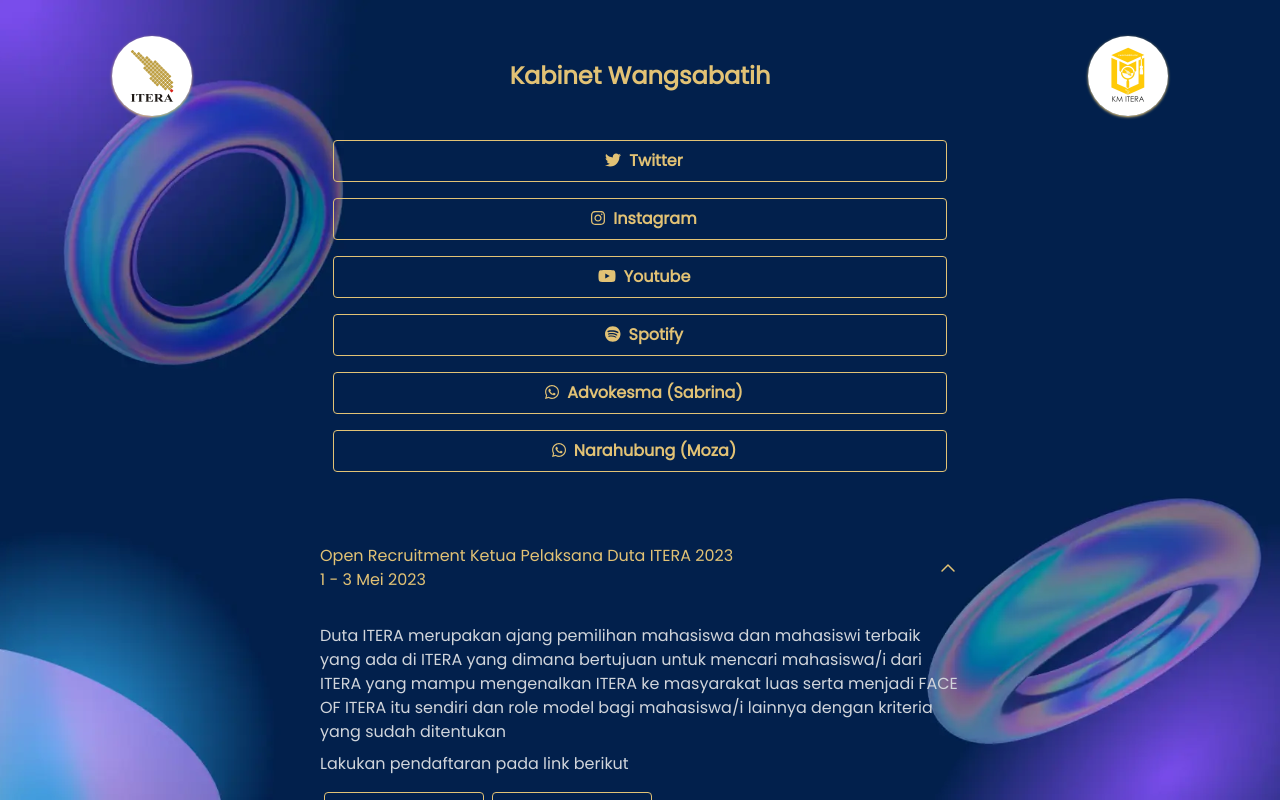
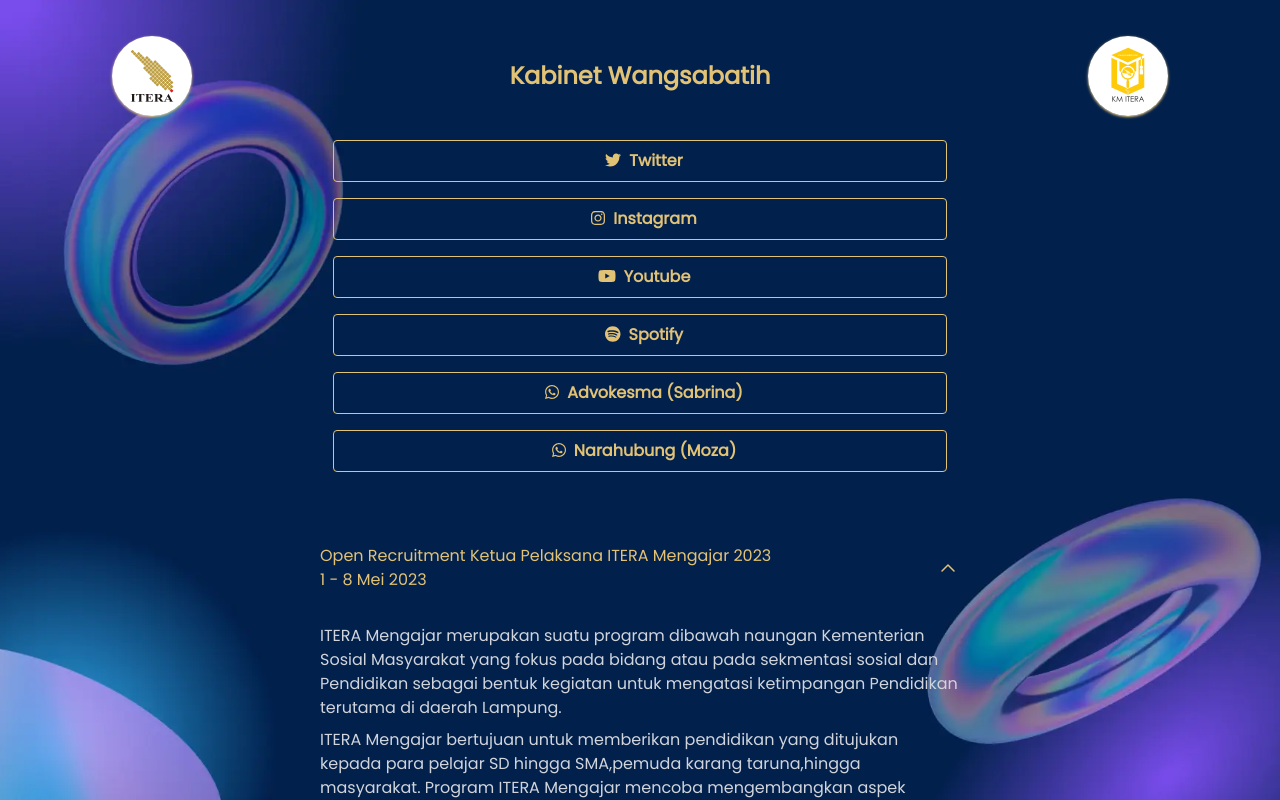
Before and after one commit to KM-ITERA/km-itera.github.io, a React (Create React App) app: page / in a window 1280 px wide. Both pictures are taken after a click on the heading 640 px from the left and 568 px from the top of the page. Shown: the top 800 px of the page. Built offline with nearby package versions, Linux system fonts and the light colour scheme.

Commit message:
Update IM + accordion

```diff
--- a/src/App.js
+++ b/src/App.js
@@ -48,6 +48,15 @@ const listed = [
     },
 ];
 const items = [
+    {
+        "judul": "ITERA Mengajar",
+        "tanggal": "1 - 8 Mei 2023",
+        "details1":"ITERA Mengajar merupakan suatu program dibawah naungan Kementerian Sosial Masyarakat yang fokus pada bidang atau pada sekmentasi sosial dan Pendidikan sebagai bentuk kegiatan untuk mengatasi ketimpangan Pendidikan terutama di daerah Lampung.",
+        "details2": "ITERA Mengajar bertujuan untuk memberikan pendidikan yang ditujukan kepada para pelajar SD hingga SMA,pemuda karang taruna,hingga masyarakat. Program ITERA Mengajar mencoba mengembangkan aspek kemanusiaan dengan membantu masyarakat dengan terjun langsung pada bidang pendidikan, pemberdayaan masyarakat dan lingkungan.",
+        "daftar": "https://bit.ly/PendaftaranKetuplakITERAMENGAJAR2023",
+        "syarat": "http://bit.ly/SyaratdanKetentuanCalonKetuaPelaksanaIteraMengajar2023",
+        "status": "text-goldish"
+    },
     {
         "judul": "Duta ITERA",
         "tanggal": "1 - 3 Mei 2023",
--- a/src/components/accordionList.js
+++ b/src/components/accordionList.js
@@ -1,6 +1,28 @@
 import React from 'react';
 
 function AccordionList({ item }) {
+    let checker;
+    if(item.daftar){
+        checker = <div>
+        <p className="mb-2 text-gray-300 selection:bg-goldish selection:text-gray-900 max-sm:text-sm">
+            Lakukan pendaftaran pada link berikut
+        </p>
+        <span className="text-gray-300 flex flex-row items-center">
+            <a href={item.daftar} target='_blank' rel='noreferrer' className="text-blue-600 dark:text-blue-500 hover:underline w-3/12 mx-1">
+                <button className="w-full max-sm:text-sm bg-transparent hover:bg-goldish text-goldish font-semibold hover:text-slate-900 mt-2 py-2 px-4 max-sm:px-1 border border-goldish hover:border-transparent rounded">
+                    Daftar
+                </button>
+            </a>
+            <a href={item.syarat} target='_blank' rel='noreferrer' className="text-blue-600 dark:text-blue-500 hover:underline w-3/12 mx-1">
+                <button className="w-full max-sm:text-sm bg-transparent hover:bg-goldish text-goldish font-semibold hover:text-slate-900 mt-2 py-2 px-4 max-sm:px-1 border border-goldish hover:border-transparent rounded">
+                    Syarat
+                </button>
+            </a>
+        </span>
+        </div>;
+    }else{
+        checker = <span className="mb-2 text-gray-300 selection:bg-goldish selection:text-gray-900 max-sm:text-sm">Stay tune sobat KM...</span>;
+    }
     return (
         <div className="py-5 w-full">
         <details className="group w-full border-b border-goldish pb-3">
@@ -21,21 +43,7 @@ function AccordionList({ item }) {
                     <p className="mb-2 text-gray-300 selection:bg-goldish selection:text-gray-900 max-sm:text-sm">
                     {item.details2}
                     </p>
-                    <p className="mb-2 text-gray-300 selection:bg-goldish selection:text-gray-900 max-sm:text-sm">
-                        Lakukan pendaftaran pada link berikut
-                    </p>
-                    <span className="text-gray-300 flex flex-row items-center">
-                        <a href={item.daftar} target='_blank' rel='noreferrer' className="text-blue-600 dark:text-blue-500 hover:underline w-3/12 mx-1">
-                            <button className="w-full max-sm:text-sm bg-transparent hover:bg-goldish text-goldish font-semibold hover:text-slate-900 mt-2 py-2 px-4 max-sm:px-1 border border-goldish hover:border-transparent rounded">
-                                Daftar
-                            </button>
-                        </a>
-                        <a href={item.syarat} target='_blank' rel='noreferrer' className="text-blue-600 dark:text-blue-500 hover:underline w-3/12 mx-1">
-                            <button className="w-full max-sm:text-sm bg-transparent hover:bg-goldish text-goldish font-semibold hover:text-slate-900 mt-2 py-2 px-4 max-sm:px-1 border border-goldish hover:border-transparent rounded">
-                                Syarat
-                            </button>
-                        </a>
-                    </span>
+                    {checker}
                 </div>
             </div>
         </details>
```
